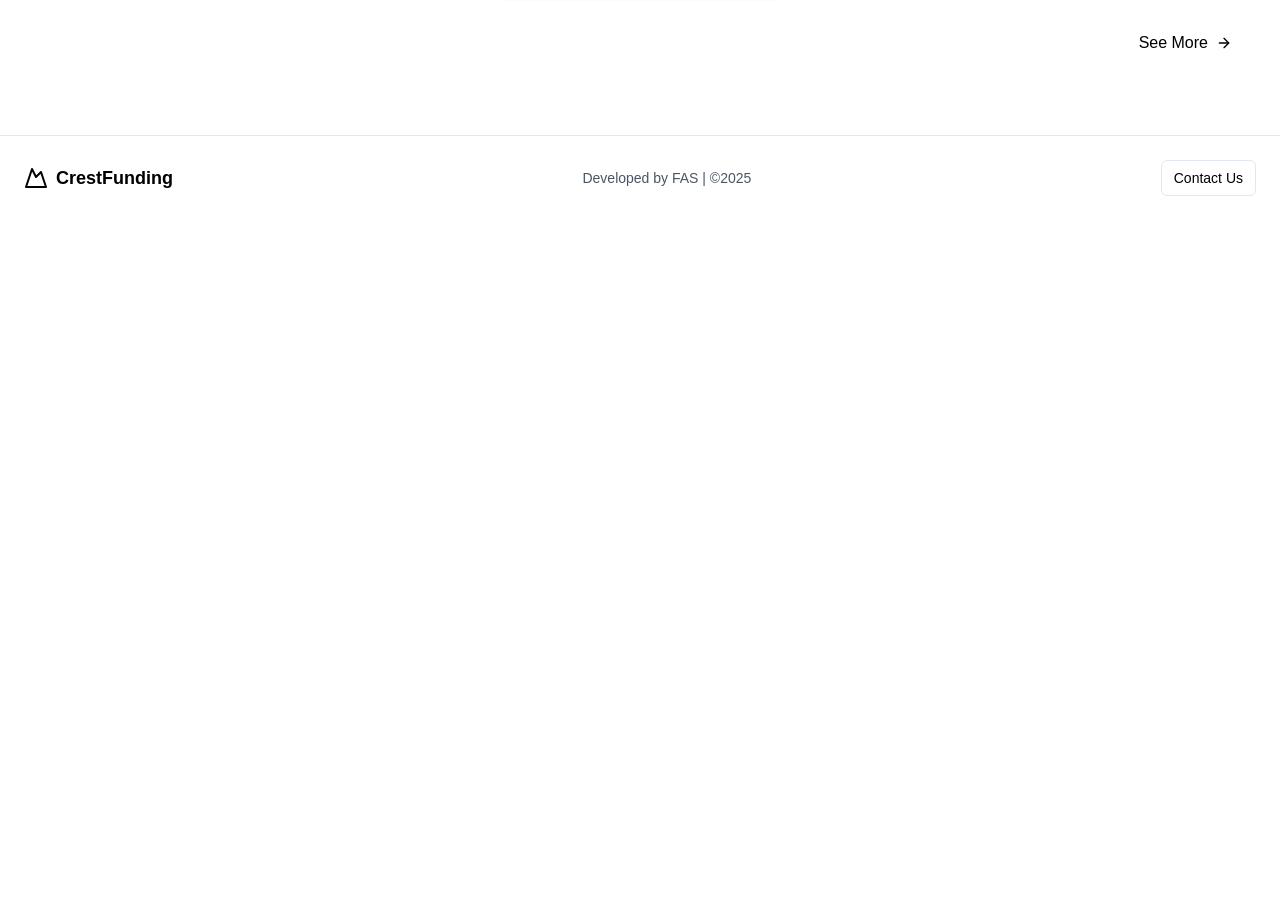
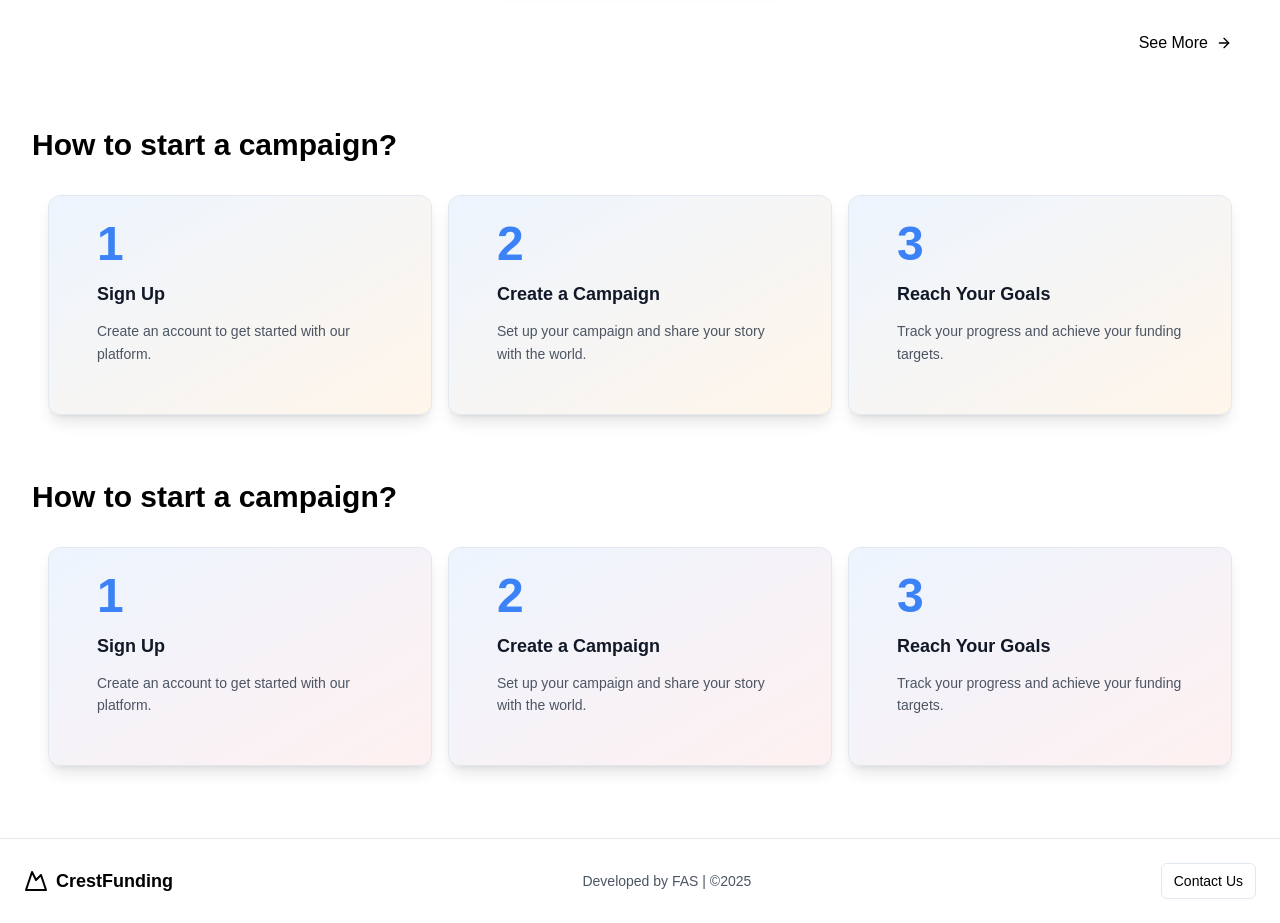
Before and after one commit to arjungsanal/crowdfunding, a Next.js app: page / in a window 1280 px wide. Shown: the part 983-1906 px from the top of the page. Before the commit the page ends 1203 px from the top, so only its background shows below. Built offline with nearby package versions, Linux system fonts and the light colour scheme.

Commit message:
Campaign starting steps section completed. Donation steps section pending

```diff
--- a/src/app/page.tsx
+++ b/src/app/page.tsx
@@ -4,16 +4,20 @@ import Footer from "@/components/footer";
 import CampaignCard from "@/components/campaignCard";
 import LiveCampaign from "@/components/liveCampaign";
 import HeroSection from "@/components/heroSection";
+import StepsSection from "@/components/stepsSection";
+import DonateSteps from "@/components/donateSteps";
 
 export default function Home() {
   return (
     <div>
-        <Navbar/>
+      <Navbar/>
       {/* <h1>Crowd Funding</h1> */}
       <HeroSection/>
       <LiveCampaign/>
       {/* <CampaignCard/>     */}
-       <Footer/>
+      <StepsSection/>
+      <DonateSteps/>
+      <Footer/>
     </div>
 
   );
--- /dev/null
+++ b/src/components/donateCard.tsx
@@ -0,0 +1,35 @@
+import { Card, CardContent } from "@/components/ui/card";
+
+interface DonateCardProps {
+  stepNumber: number;
+  heading: string;
+  description: string;
+}
+
+function DonateCard({ stepNumber, heading, description }: DonateCardProps) {
+  return (
+    <Card className="w-full max-w-sm shadow-lg hover:shadow-xl transition-shadow rounded-xl bg-white dark:bg-gray-900 p-6 relative overflow-hidden">
+      {/* Decorative Background */}
+      <div className="absolute inset-0 bg-gradient-to-br from-blue-100 to-red-100 dark:from-gray-800 dark:to-transparent opacity-50"></div>
+
+      <CardContent className="relative z-10 flex flex-col items-start gap-3">
+        {/* Step Number */}
+        <div className="text-5xl font-extrabold text-blue-500 dark:text-blue-400">
+          {stepNumber}
+        </div>
+
+        {/* Heading */}
+        <h3 className="text-lg font-semibold text-gray-900 dark:text-gray-100">
+          {heading}
+        </h3>
+
+        {/* Description */}
+        <p className="text-gray-600 dark:text-gray-300 text-sm leading-relaxed">
+          {description}
+        </p>
+      </CardContent>
+    </Card>
+  );
+}
+
+export default DonateCard;
--- /dev/null
+++ b/src/components/donateSteps.tsx
@@ -0,0 +1,30 @@
+import DonateCard from "./donateCard";
+
+function DonateSteps() {
+  return (
+    <div className="w-full px-4 sm:px-6 lg:px-8 py-8 max-w-[1400px] mx-auto">
+      <div className="flex flex-col sm:flex-row justify-between items-center mb-6 gap-4">
+        <h2 className="text-2xl sm:text-3xl font-bold text-center sm:text-left">How to start a campaign?</h2>
+      </div>
+      <div className="mt-8 flex flex-wrap justify-center gap-6 md:gap-4 ">
+        <DonateCard
+          stepNumber={1}
+          heading="Sign Up"
+          description="Create an account to get started with our platform."
+        />
+        <DonateCard
+          stepNumber={2}
+          heading="Create a Campaign"
+          description="Set up your campaign and share your story with the world."
+        />
+        <DonateCard
+          stepNumber={3}
+          heading="Reach Your Goals"
+          description="Track your progress and achieve your funding targets."
+        />
+      </div>
+    </div>
+  );
+}
+
+export default DonateSteps;
--- /dev/null
+++ b/src/components/stepsCard.tsx
@@ -0,0 +1,35 @@
+import { Card, CardContent } from "@/components/ui/card";
+
+interface StepsCardProps {
+  stepNumber: number;
+  heading: string;
+  description: string;
+}
+
+function StepsCard({ stepNumber, heading, description }: StepsCardProps) {
+  return (
+    <Card className="w-full max-w-sm shadow-lg hover:shadow-xl transition-shadow rounded-xl bg-white dark:bg-gray-900 p-6 relative overflow-hidden">
+      {/* Decorative Background */}
+      <div className="absolute inset-0 bg-gradient-to-br from-blue-100 to-orange-100 dark:from-gray-800 dark:to-transparent opacity-50"></div>
+
+      <CardContent className="relative z-10 flex flex-col items-start gap-3">
+        {/* Step Number */}
+        <div className="text-5xl font-extrabold text-blue-500 dark:text-blue-400">
+          {stepNumber}
+        </div>
+
+        {/* Heading */}
+        <h3 className="text-lg font-semibold text-gray-900 dark:text-gray-100">
+          {heading}
+        </h3>
+
+        {/* Description */}
+        <p className="text-gray-600 dark:text-gray-300 text-sm leading-relaxed">
+          {description}
+        </p>
+      </CardContent>
+    </Card>
+  );
+}
+
+export default StepsCard;
--- /dev/null
+++ b/src/components/stepsSection.tsx
@@ -0,0 +1,30 @@
+import StepsCard from "./stepsCard";
+
+function StepsSection() {
+  return (
+    <div className="w-full px-4 sm:px-6 lg:px-8 py-8 max-w-[1400px] mx-auto">
+      <div className="flex flex-col sm:flex-row justify-between items-center mb-6 gap-4">
+        <h2 className="text-2xl sm:text-3xl font-bold text-center sm:text-left">How to start a campaign?</h2>
+      </div>
+      <div className="mt-8 flex flex-wrap justify-center gap-6 md:gap-4 ">
+        <StepsCard
+          stepNumber={1}
+          heading="Sign Up"
+          description="Create an account to get started with our platform."
+        />
+        <StepsCard
+          stepNumber={2}
+          heading="Create a Campaign"
+          description="Set up your campaign and share your story with the world."
+        />
+        <StepsCard
+          stepNumber={3}
+          heading="Reach Your Goals"
+          description="Track your progress and achieve your funding targets."
+        />
+      </div>
+    </div>
+  );
+}
+
+export default StepsSection;
```
